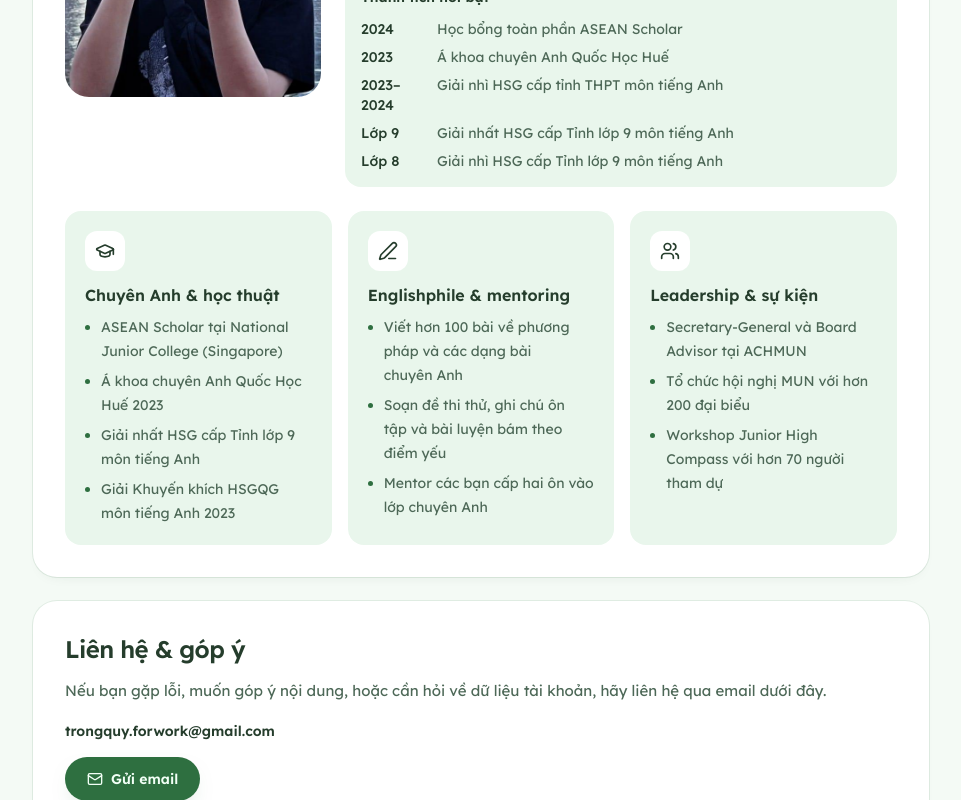
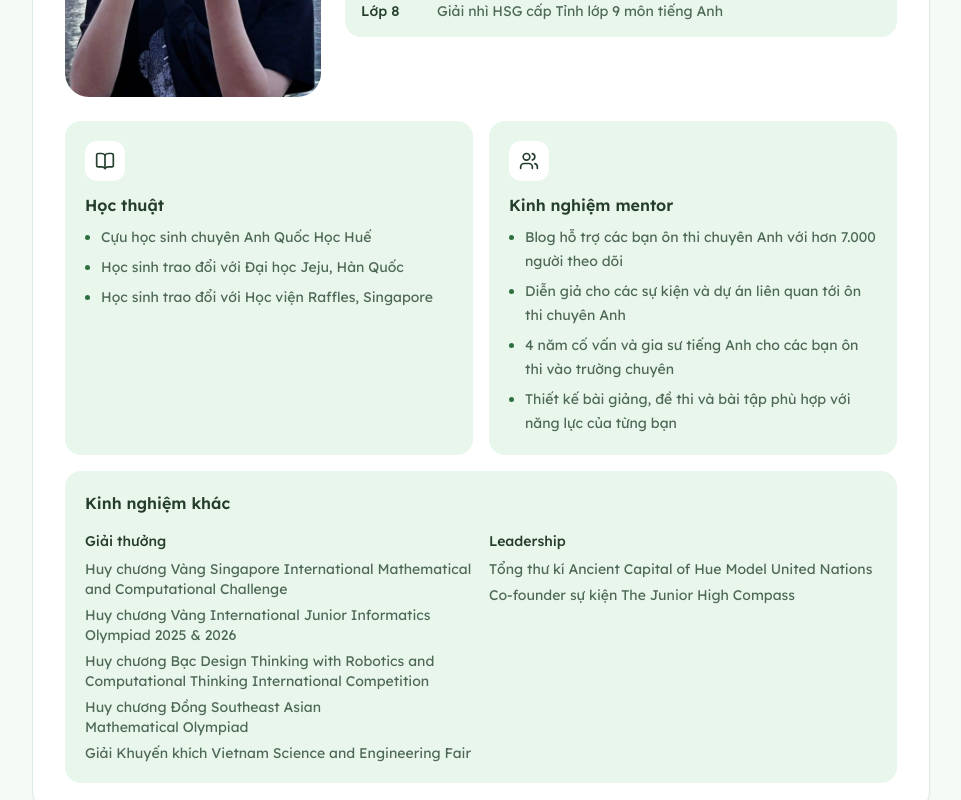
Before and after one commit to trongquyluong/englishphile, a Next.js app: page /about in a window 1280 px wide. Shown: the part 1600-2400 px from the top of the page, without its empty margins (159-1120 px from the left). Built offline with nearby package versions, Linux system fonts and the light colour scheme; no server answers.

Commit message:
Refine about Englishphile founder section

```diff
--- a/src/app/about/page.tsx
+++ b/src/app/about/page.tsx
@@ -1,5 +1,5 @@
 import type { Metadata } from "next";
-import { GraduationCap, PenLine, Users, Mail, ExternalLink } from "lucide-react";
+import { BookOpen, Users, Mail, ExternalLink } from "lucide-react";
 import { FounderPortrait } from "@/components/about/FounderPortrait";
 import { EnglishphileLogo } from "@/components/about/EnglishphileLogo";
 
@@ -40,42 +40,7 @@ const blogStats = [
 
 const founderProfile = {
   name: "Lương Trọng Quý",
-  tagline: "Founder của Englishphile · ASEAN Scholar tại National Junior College · cựu học sinh chuyên Anh Quốc Học Huế",
 };
-
-const founderIntro =
-  "Tớ bắt đầu Englishphile từ thời còn học chuyên Anh, khi nhận ra nhiều bạn ôn thi cần tài liệu rõ ràng hơn, bài luyện đủ khó hơn và một cách chữa lỗi có hệ thống hơn.";
-
-const founderHighlights = [
-  {
-    icon: GraduationCap,
-    title: "Chuyên Anh & học thuật",
-    items: [
-      "ASEAN Scholar tại National Junior College (Singapore)",
-      "Á khoa chuyên Anh Quốc Học Huế 2023",
-      "Giải nhất HSG cấp Tỉnh lớp 9 môn tiếng Anh",
-      "Giải Khuyến khích HSGQG môn tiếng Anh 2023",
-    ],
-  },
-  {
-    icon: PenLine,
-    title: "Englishphile & mentoring",
-    items: [
-      "Viết hơn 100 bài về phương pháp và các dạng bài chuyên Anh",
-      "Soạn đề thi thử, ghi chú ôn tập và bài luyện bám theo điểm yếu",
-      "Mentor các bạn cấp hai ôn vào lớp chuyên Anh",
-    ],
-  },
-  {
-    icon: Users,
-    title: "Leadership & sự kiện",
-    items: [
-      "Secretary-General và Board Advisor tại ACHMUN",
-      "Tổ chức hội nghị MUN với hơn 200 đại biểu",
-      "Workshop Junior High Compass với hơn 70 người tham dự",
-    ],
-  },
-];
 
 const awardsTimeline = [
   { year: "2024", detail: "Học bổng toàn phần ASEAN Scholar" },
@@ -84,6 +49,42 @@ const awardsTimeline = [
   { year: "Lớp 9", detail: "Giải nhất HSG cấp Tỉnh lớp 9 môn tiếng Anh" },
   { year: "Lớp 8", detail: "Giải nhì HSG cấp Tỉnh lớp 9 môn tiếng Anh" },
 ];
+
+const founderHighlights = [
+  {
+    icon: BookOpen,
+    title: "Học thuật",
+    items: [
+      "Cựu học sinh chuyên Anh Quốc Học Huế",
+      "Học sinh trao đổi với Đại học Jeju, Hàn Quốc",
+      "Học sinh trao đổi với Học viện Raffles, Singapore",
+    ],
+  },
+  {
+    icon: Users,
+    title: "Kinh nghiệm mentor",
+    items: [
+      "Blog hỗ trợ các bạn ôn thi chuyên Anh với hơn 7.000 người theo dõi",
+      "Diễn giả cho các sự kiện và dự án liên quan tới ôn thi chuyên Anh",
+      "4 năm cố vấn và gia sư tiếng Anh cho các bạn ôn thi vào trường chuyên",
+      "Thiết kế bài giảng, đề thi và bài tập phù hợp với năng lực của từng bạn",
+    ],
+  },
+];
+
+const otherExperience = {
+  awards: [
+    "Huy chương Vàng Singapore International Mathematical and Computational Challenge",
+    "Huy chương Vàng International Junior Informatics Olympiad 2025 & 2026",
+    "Huy chương Bạc Design Thinking with Robotics and Computational Thinking International Competition",
+    "Huy chương Đồng Southeast Asian Mathematical Olympiad",
+    "Giải Khuyến khích Vietnam Science and Engineering Fair",
+  ],
+  leadership: [
+    "Tổng thư kí Ancient Capital of Hue Model United Nations",
+    "Co-founder sự kiện The Junior High Compass",
+  ],
+};
 
 export default function AboutPage() {
   return (
@@ -168,17 +169,12 @@ export default function AboutPage() {
             <FounderPortrait />
           </div>
 
-          {/* Founder intro */}
+          {/* Founder info */}
           <div className="space-y-4">
-            <div>
-              <p className="text-lg font-semibold">{founderProfile.name}</p>
-              <p className="mt-1 text-sm leading-relaxed text-ink-soft">{founderProfile.tagline}</p>
-            </div>
-
-            <p className="text-[15px] leading-7 text-ink-soft text-pretty">{founderIntro}</p>
+            <p className="text-lg font-semibold">{founderProfile.name}</p>
 
             {/* Awards timeline */}
-            <div className="mt-4 rounded-2xl bg-panel-muted p-4">
+            <div className="rounded-2xl bg-panel-muted p-4">
               <p className="mb-3 text-sm font-semibold">Thành tích nổi bật</p>
               <ol className="space-y-2">
                 {awardsTimeline.map((award) => (
@@ -192,8 +188,8 @@ export default function AboutPage() {
           </div>
         </div>
 
-        {/* Highlights */}
-        <div className="mt-6 grid gap-4 md:grid-cols-3">
+        {/* Highlights - 2 columns */}
+        <div className="mt-6 grid gap-4 md:grid-cols-2">
           {founderHighlights.map((highlight) => {
             const Icon = highlight.icon;
             return (
@@ -210,6 +206,31 @@ export default function AboutPage() {
               </div>
             );
           })}
+        </div>
+
+        {/* Other experience - full width */}
+        <div className="mt-4 rounded-2xl bg-panel-muted p-5">
+          <h3 className="mb-4 font-semibold">Kinh nghiệm khác</h3>
+          <div className="grid gap-4 md:grid-cols-2">
+            {/* Awards */}
+            <div>
+              <p className="mb-2 text-sm font-medium text-accent-strong">Giải thưởng</p>
+              <ul className="space-y-1.5 text-sm text-ink-soft">
+                {otherExperience.awards.map((item) => (
+                  <li key={item}>{item}</li>
+                ))}
+              </ul>
+            </div>
+            {/* Leadership */}
+            <div>
+              <p className="mb-2 text-sm font-medium text-accent-strong">Leadership</p>
+              <ul className="space-y-1.5 text-sm text-ink-soft">
+                {otherExperience.leadership.map((item) => (
+                  <li key={item}>{item}</li>
+                ))}
+              </ul>
+            </div>
+          </div>
         </div>
       </section>
 
```
